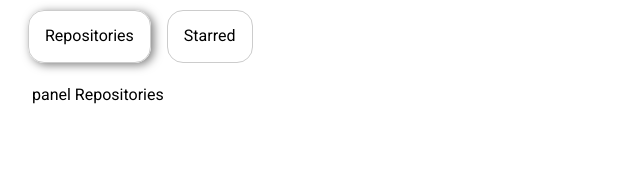
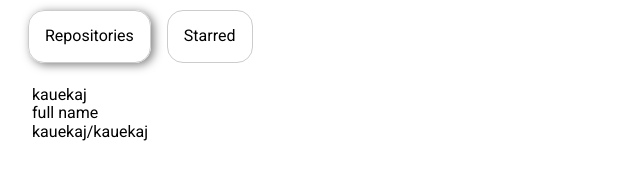
Before and after one commit to kauekaj/front-end-componentizado, a React (Create React App) app in the folder github-api/: page / in a window 1280 px wide. Shown: the part 252-432 px from the top of the page, without its empty margins (0-640 px from the left). Built offline with nearby package versions, Linux system fonts and the light colour scheme.

Commit message:
update repository-item

```diff
--- a/github-api/src/components/repositories/index.js
+++ b/github-api/src/components/repositories/index.js
@@ -1,4 +1,5 @@
 import React from "react";
+import RepositoryItem from "../repository-item";
 import * as S from "./styled";
 
 const Repositories = () => {
@@ -11,8 +12,20 @@ const Repositories = () => {
                   <S.WrapperTab>Repositories</S.WrapperTab>
                   <S.WrapperTab>Starred</S.WrapperTab>
               </S.WrapperTabList>
-              <S.WrapperTabPanel>panel Repositories</S.WrapperTabPanel>
-              <S.WrapperTabPanel>panel Starred</S.WrapperTabPanel>
+              <S.WrapperTabPanel>
+                <RepositoryItem
+                    name= "kauekaj"
+                    linkToRepo= "https://github.com/kauekaj/kauekaj"
+                    fullName= "kauekaj/kauekaj"
+                />
+              </S.WrapperTabPanel>
+              <S.WrapperTabPanel>
+                <RepositoryItem
+                    name= "projeto-site"
+                    linkToRepo= "https://github.com/kauekaj/projeto-site"
+                    fullName= "kauekaj/projeto-site"
+                />
+              </S.WrapperTabPanel>
         </S.WrapperTabs>
     );
 };
--- a/github-api/src/components/repository-item/index.js
+++ b/github-api/src/components/repository-item/index.js
@@ -1,8 +1,14 @@
 import React from "react";
 
-const RepositoryItem = () => {
+const RepositoryItem = ({name, linkToRepo, fullName}) => {
     return <div>
-
+      <h2>{ name }</h2>
+      <h4>full name</h4>
+      <a href={ linkToRepo }
+                   target="_blank"
+                   rel="noreferrer"
+       > { fullName }
+       </a>
     </div>;
 };
 
```
